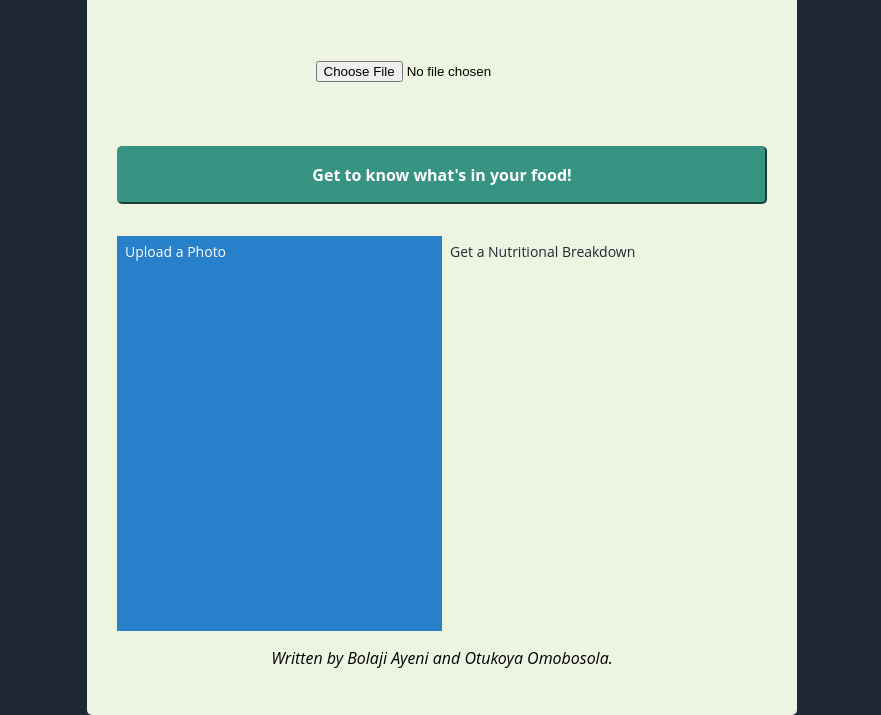
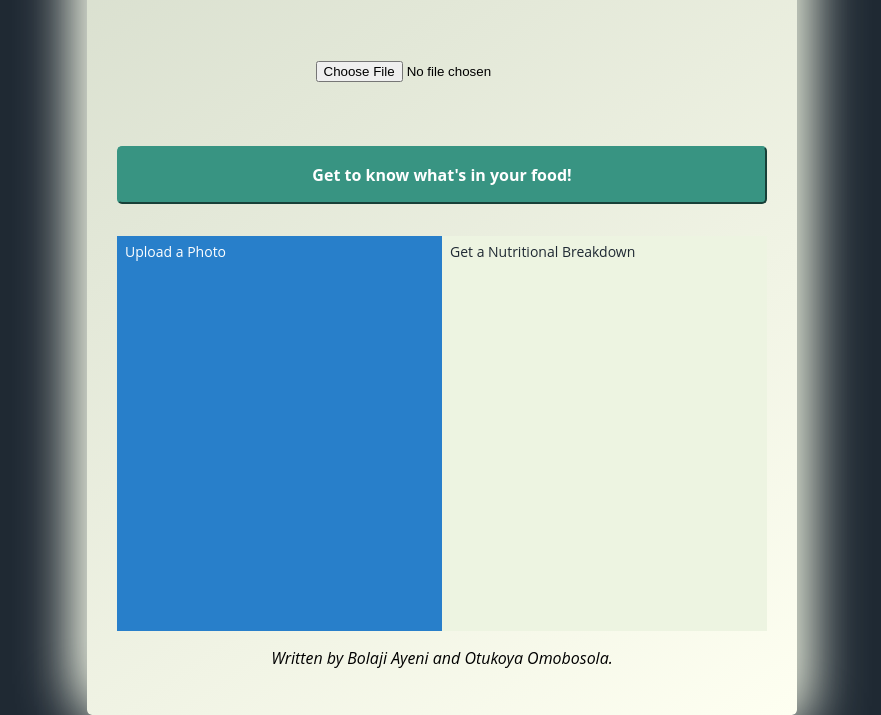
Before and after one commit to bolajiayeni/smart-eats, a plain HTML site: page index.html in a window 1280 px wide. Shown: the part 257-972 px from the top of the page, without its empty margins (198-1079 px from the left). Drawn offline with nearby package versions, Linux system fonts and the light colour scheme; a script that the page names is missing.

Commit message:
Update style.css

```diff
--- a/style.css
+++ b/style.css
@@ -7,7 +7,10 @@ html, body {
   }
 
   .wrapper {
-    background: #EDF4E1;
+    border-radius: 5px;
+    background: linear-gradient(145deg, #d5dccb, #fefff1);
+    box-shadow:  11px 11px 58px #dfe5d4,
+             -11px -11px 58px #fbffef;
     border-radius: 5px;
     margin: 60px auto;
     padding: 30px;
```
